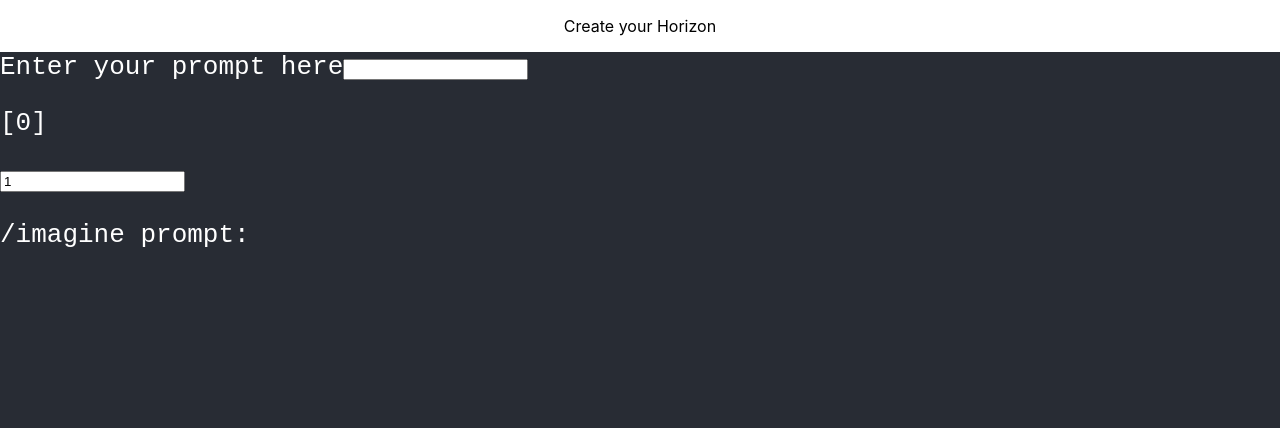
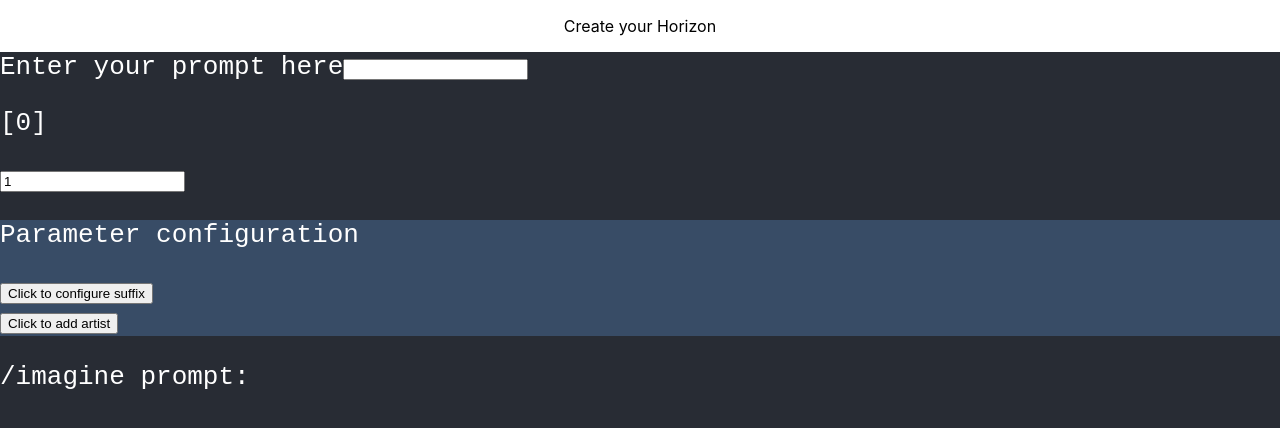
Before and after one commit to pat-thomas/horizon, a React (Create React App) app in the folder app/: page / in a window 1280 px wide. Shown: the top 428 px of the page. Built offline with nearby package versions, Linux system fonts and the light colour scheme.

Commit message:
implement suffix rendering for prompt parts

```diff
--- a/app/src/App.css
+++ b/app/src/App.css
@@ -45,6 +45,10 @@
   text-align: left;
 }
 
+.globalParams {
+  background-color: #384c66;
+}
+
 .App-link {
   color: #61dafb;
 }
--- a/app/src/App.tsx
+++ b/app/src/App.tsx
@@ -7,7 +7,10 @@ import type { AppState } from './types';
 
 const initialAppState: AppState = {
   rawPrompt: '',
-  promptParts: [{text: '', weight: '1'}]
+  promptParts: [{text: '', weight: '1'}],
+  params: {
+    suffix: ''
+  }
 };
 
 const splitPrompt = (rawPrompt: string) => {
@@ -31,7 +34,6 @@ const App: React.FC = () => {
         weight: '1' // TODO make this parseable from the prompt, i.e. foo::1 bar::0.5 baz::2
       }
     });
-    console.log('set the new app state to', newAppState);
     setAppState(newAppState);
   }
 
@@ -47,12 +49,13 @@ const App: React.FC = () => {
 
   const promptBuilderProps = {
     appState: appState,
+    setAppState: setAppState,
     onPromptPartWeightInputChange: onPromptPartWeightInputChange
-  }
+  };
 
   const outputProps = {
     appState: appState
-  }
+  };
 
   return (
     <div className="App">
--- /dev/null
+++ b/app/src/components/GlobalParams.tsx
@@ -0,0 +1,39 @@
+import React , { FC , useState } from 'react';
+
+interface GlobalParamsProps {
+  appState: any,
+  setAppState: any
+}
+
+const GlobalParams: FC<GlobalParamsProps> = ({
+  appState,
+  setAppState
+}) => {
+  const [suffixVisible, setSuffixVisible] = useState(false);
+
+  const toggleSuffixVisible = () => {
+    setSuffixVisible((suffixVisible: boolean) => !suffixVisible);
+  };
+
+  const onSuffixInputChange = (e: React.ChangeEvent<HTMLInputElement>) => {
+    const inputVal = e.target.value;
+    let newAppState = { ...appState };
+    newAppState.params.suffix = inputVal;
+    setAppState(newAppState);
+  };
+
+  return (
+    <div className="globalParams">
+      <p>Parameter configuration</p>
+      <div className="globalParamsSuffix">
+        <button onClick={toggleSuffixVisible}>Click to configure suffix</button>
+        {suffixVisible && <input type="text" onChange={onSuffixInputChange}></input>}
+      </div>
+      <div>
+        <button>Click to add artist</button>
+      </div>
+    </div>
+  )
+};
+
+export default GlobalParams;
--- a/app/src/components/Output.tsx
+++ b/app/src/components/Output.tsx
@@ -5,12 +5,18 @@ interface OutputProps {
   appState: AppState
 }
 
-const generatePartOutput = (part: any) => {
+const generatePartOutput = (part: any, suffix: string) => {
+  if (suffix !== '') {
+    return `${part.text} , ${suffix}::${part.weight}`;
+  }
   return `${part.text}::${part.weight}`;
 };
 
-const generateOutput = (promptParts: any) => {
-  console.log(promptParts);
+const generateOutput = (appState: AppState) => {
+  const {
+    promptParts,
+  } = appState;
+  const suffix = appState.params.suffix;
 
   if (promptParts.length === 1 && promptParts[0].text.trim() === '') {
     return '';
@@ -18,7 +24,7 @@ const generateOutput = (promptParts: any) => {
 
   let outputStr = '';
   outputStr = promptParts.map((part: any) => {
-    return generatePartOutput(part);
+    return generatePartOutput(part, suffix);
   }).join('\n');
 
   return outputStr;
@@ -27,7 +33,7 @@ const generateOutput = (promptParts: any) => {
 const Output: FC<OutputProps> = ({
   appState
 }) => {
-  const outputStr = generateOutput(appState.promptParts);
+  const outputStr = generateOutput(appState);
   return (
     <div className="output">
       <p>/imagine prompt:{outputStr}</p>
--- a/app/src/components/PromptBuilder.tsx
+++ b/app/src/components/PromptBuilder.tsx
@@ -1,16 +1,23 @@
 import React , { FC } from 'react';
 import PromptPiece from './PromptPiece';
+import GlobalParams from './GlobalParams';
 
 interface PromptBuilderProps {
   appState: any
+  setAppState: any
   onPromptPartWeightInputChange: any
 }
 
 const PromptBuilder: FC<PromptBuilderProps> = ({
   appState,
+  setAppState,
   onPromptPartWeightInputChange
 }) => {
   const promptParts: any[] = appState.promptParts;
+  const globalParamsProps = {
+    appState: appState,
+    setAppState: setAppState
+  }
 
   return (
     <div className="promptBuilder">
@@ -28,6 +35,7 @@ const PromptBuilder: FC<PromptBuilderProps> = ({
           );
         })}
       </div>
+      <GlobalParams { ...globalParamsProps } />
     </div>
   )
 };
--- a/app/src/types.ts
+++ b/app/src/types.ts
@@ -5,5 +5,8 @@ export type PromptPart = {
 
 export type AppState = {
   rawPrompt: string,
-  promptParts: PromptPart[]
+  promptParts: PromptPart[],
+  params: {
+    suffix: string
+  }
 };
```
